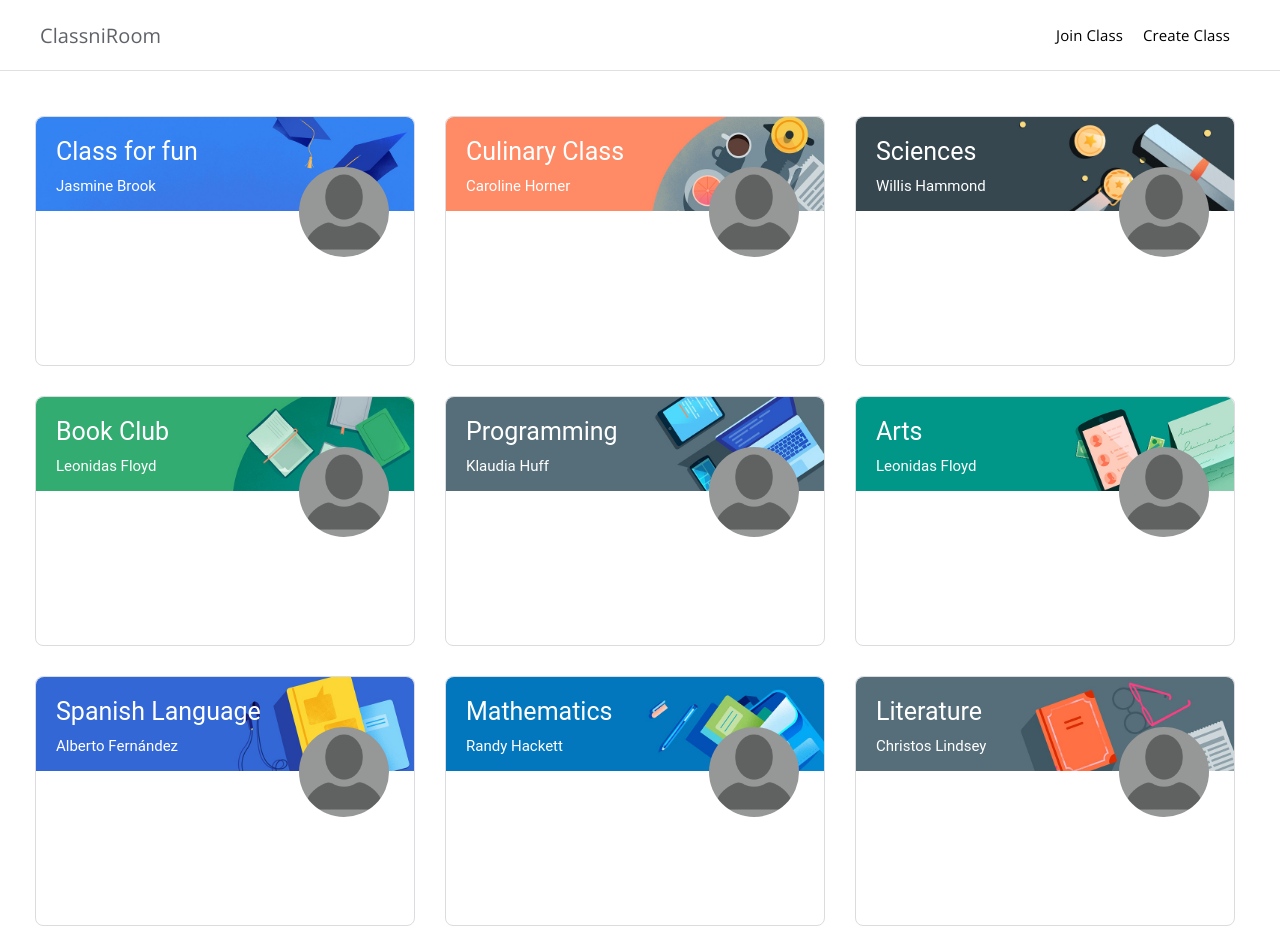
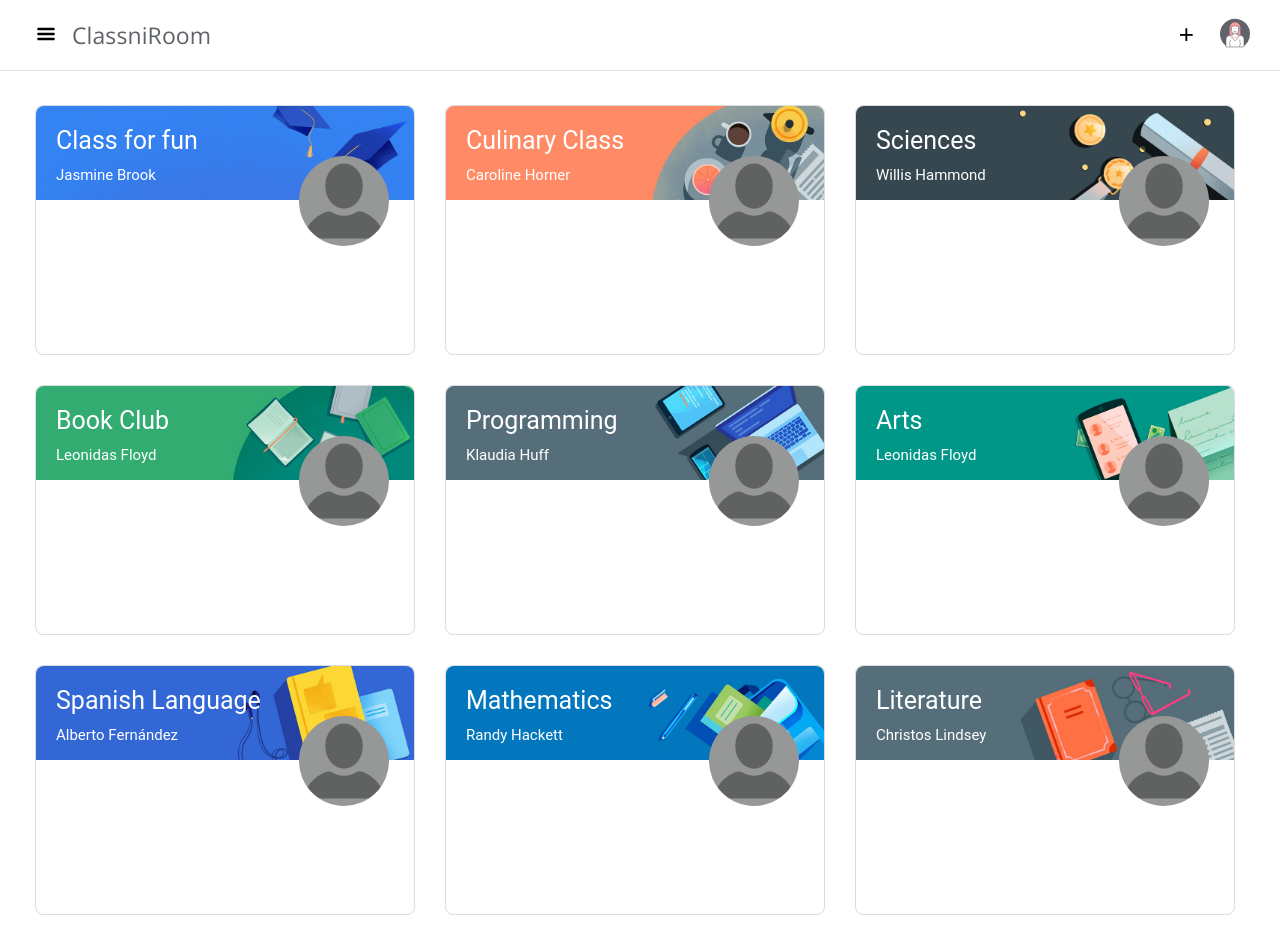
Before and after one commit to Tamar-Mepe/ClassniRoom, a plain HTML site: page src/html/courses.html in a window 1280 px wide. Drawn offline with nearby package versions, Linux system fonts and the light colour scheme.

Commit message:
make header fixed

```diff
--- a/src/css/courses.css
+++ b/src/css/courses.css
@@ -22,7 +22,7 @@
 }
 
 main {
-    margin-top: 30px;
+    margin-top: 90px;
 }
 
 .column:hover {
--- a/src/css/header.css
+++ b/src/css/header.css
@@ -3,10 +3,12 @@ header {
     font-family: 'Open Sans', serif;
 }
 
-#logo {
-    font-size: 20px;
+.logo {
+    font-size: 23px;
     color: #5f6368;
     letter-spacing: 0.1px;
+    align-self: center;
+    margin-left: 10px;
 }
 
 body {
@@ -15,8 +17,12 @@ body {
 }
 
 header {
+    width: 100%;
+    position: fixed;
+    background-color: white;
+    z-index: 999;
     border-bottom: .0625rem solid #e0e0e0;
-    padding: 0px 40px 0px 40px;
+    top: 0;
 }
 
 nav {
@@ -38,7 +44,6 @@ nav ul li a {
     color: black;
     text-decoration: none;
     font-size: 15px;
-    padding: 10px;
     letter-spacing: 0.1px;
 }
 
@@ -57,3 +62,47 @@ nav ul li a {
 .middle-text a:hover {
     background-color: #F0F0F0;
 }
+
+.girl-icon {
+    width: 30px;
+    height: 30px;
+    margin-left: 20px;
+}
+
+.burger-icon img {
+    width: 20px;
+    height: 20px;
+}
+
+.plus-button {
+    font-size: 26px;
+}
+
+button {
+    background-color: white;
+    border: none;
+}
+
+button:focus {
+    outline: none;
+}
+
+button:hover {
+    background-color: rgb(236, 236, 236);
+}
+
+ul {
+    padding: 0px;
+}
+
+ul:nth-child(1) {
+    padding-left: 30px;
+}
+
+ul:last-child {
+    padding-right: 30px;
+}
+
+.middle-text {
+    margin-right: 100px;
+}
--- a/src/css/studentsstyles.css
+++ b/src/css/studentsstyles.css
@@ -57,6 +57,10 @@ td:nth-child(3)>svg {
     margin-right: 20px;
 }
 
+main {
+    margin-top: 90px;
+}
+
 td {
     vertical-align: middle;
     padding-top: 1em;
--- a/src/html/courses.html
+++ b/src/html/courses.html
@@ -13,10 +13,13 @@
 <body>
     <header>
         <nav>
-            <div id="logo">ClassniRoom</div>
-            <ul>
-                <li><a href="#">Join Class</a></li>
-                <li><a href="#">Create Class</a></li>
+            <ul class="right-stuff">
+                <button class="burger-icon"><img src="../images/burger.svg"></button>
+                <li class="logo">ClassniRoom</li>
+            </ul>
+            <ul class="left-stuff">
+                <li><button class="plus-button">+</button></li>
+                <li><img src="../images/girl.svg" class="girl-icon"></li>
             </ul>
         </nav>
     </header>
```
Also changed, not shown: src/html/assignments.html (+6 -3 lines), src/html/classroom.html (+6 -3 lines), src/html/students.html (+6 -3 lines), src/images/burger.svg (added), src/images/girl.svg (added).
